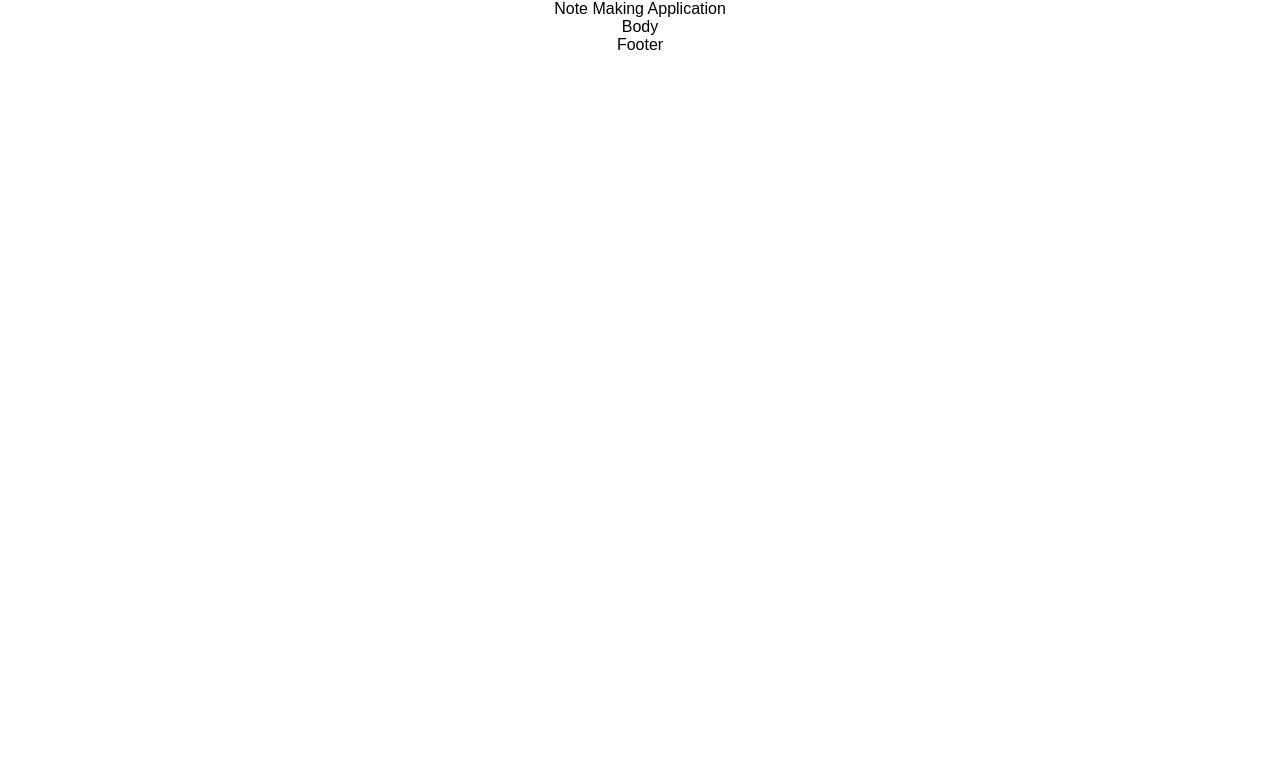
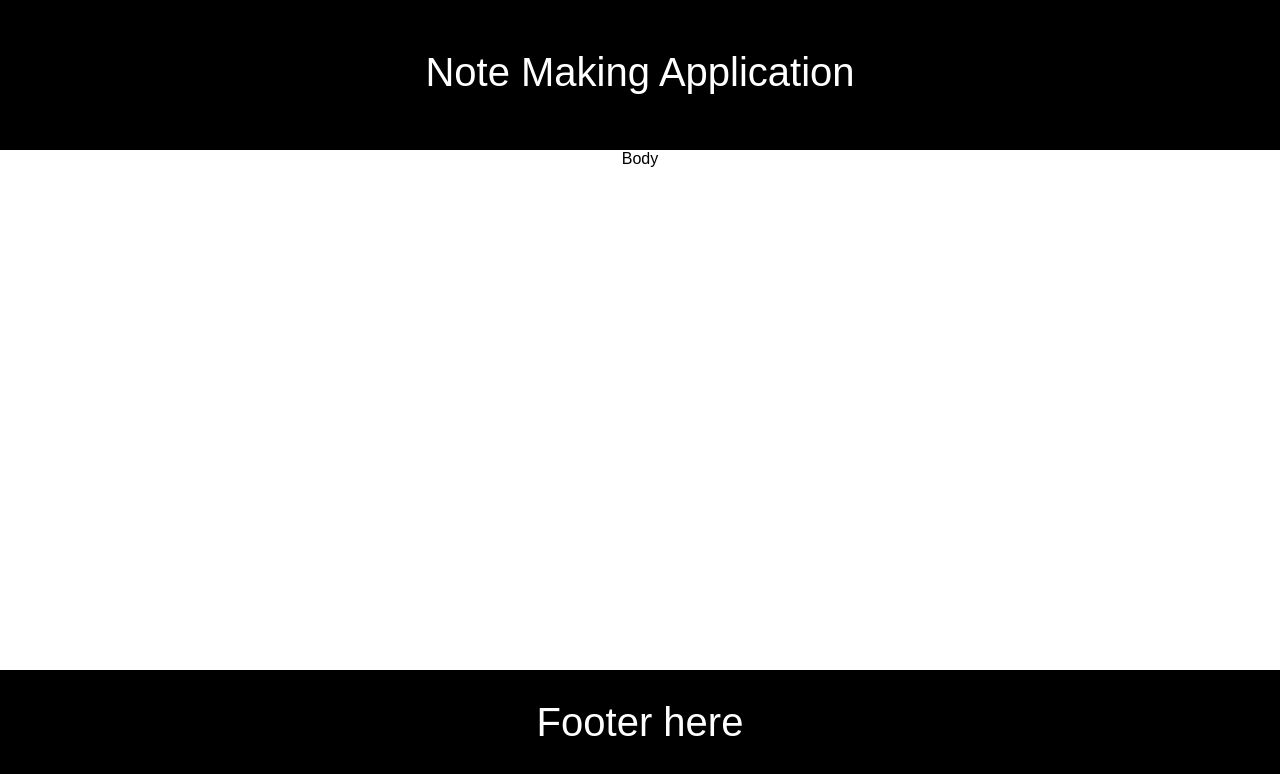
Before and after one commit to siddharth-lakhara/note-app, a React (Create React App) app: page / in a window 1280 px wide. Shown: the top 774 px of the page. Built offline with nearby package versions, Linux system fonts and the light colour scheme.

Commit message:
Skeleton with styling of header and footer

```diff
--- a/package.json
+++ b/package.json
@@ -3,6 +3,7 @@
   "version": "0.1.0",
   "private": true,
   "dependencies": {
+    "eslint-plugin-jsx-a11y": "^5.1.1",
     "react": "^16.2.0",
     "react-dom": "^16.2.0",
     "react-scripts": "1.1.1"
@@ -18,7 +19,6 @@
   "devDependencies": {
     "eslint-config-airbnb": "^16.1.0",
     "eslint-plugin-import": "^2.8.0",
-    "eslint-plugin-jsx-a11y": "^6.0.3",
     "eslint-plugin-react": "^7.6.1"
   },
   "author": "",
--- a/src/App.css
+++ b/src/App.css
@@ -2,4 +2,5 @@
     display: flex;
     flex-direction: column;
     text-align: center;
+    height: 100vh;
 }
--- /dev/null
+++ b/src/components/body/body.css
@@ -0,0 +1,3 @@
+.body-mainClass {
+    flex: 1;
+}
--- a/src/components/body/body.jsx
+++ b/src/components/body/body.jsx
@@ -1,9 +1,10 @@
 import React from 'react';
+import './body.css';
 
 class Body extends React.Component {
   render() {
     return (
-      <div>
+      <div className="body-mainClass">
           Body
       </div>
     );
--- /dev/null
+++ b/src/components/footer/footer.css
@@ -0,0 +1,9 @@
+.footerComponents {
+    padding-top: 30px;
+    font-size: 40px;
+    color: white;
+    background: black;
+    height: 100px;
+    width: 100%;
+
+}
--- a/src/components/footer/footer.jsx
+++ b/src/components/footer/footer.jsx
@@ -1,13 +1,10 @@
 import React from 'react';
+import './footer.css';
 
-class Footer extends React.Component {
-  render() {
-    return (
-      <div className="footerComponents" >
-        Footer
-      </div>
-    );
-  }
-}
+const Footer = () => (
+  <div className="footerComponents" >
+    Footer here
+  </div>
+);
 
 export default Footer;
--- a/src/components/header/header.css
+++ b/src/components/header/header.css
@@ -1,3 +1,10 @@
 .HeaderTop {
-    font-size: 400px;
+    font-size: 40px;
+    padding-top: 50px;
+    background: black;
+    color: white;
+    width: 100%;
+    height: 100px;
+    align-items: center;
+    font-size: 40px;
 }
--- a/src/components/header/header.jsx
+++ b/src/components/header/header.jsx
@@ -1,4 +1,5 @@
 import React from 'react';
+import './header.css';
 
 const HeaderComponent = () => (
   <div className="HeaderTop">
```
Also changed, not shown: 1 other file (tests, documents, lock files or other folders).
